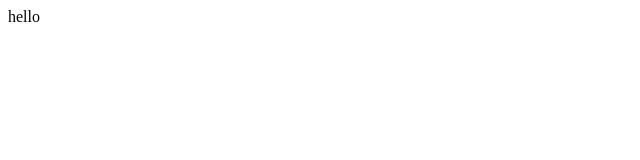
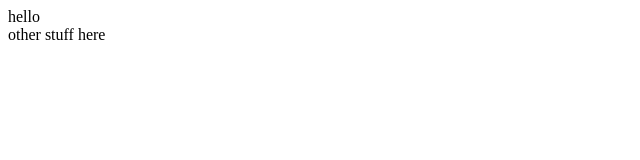
Before and after one commit to eleanorwinram/demorepo, a plain HTML site: page index.html in a window 1280 px wide. Shown: the full height of the page, 0-640 px from the left. Drawn offline with Linux system fonts and the light colour scheme.

Commit message:
add there

```diff
--- a/index.html
+++ b/index.html
@@ -1 +1,2 @@
 <div>hello</div>
+<div> other stuff here </div>
```
